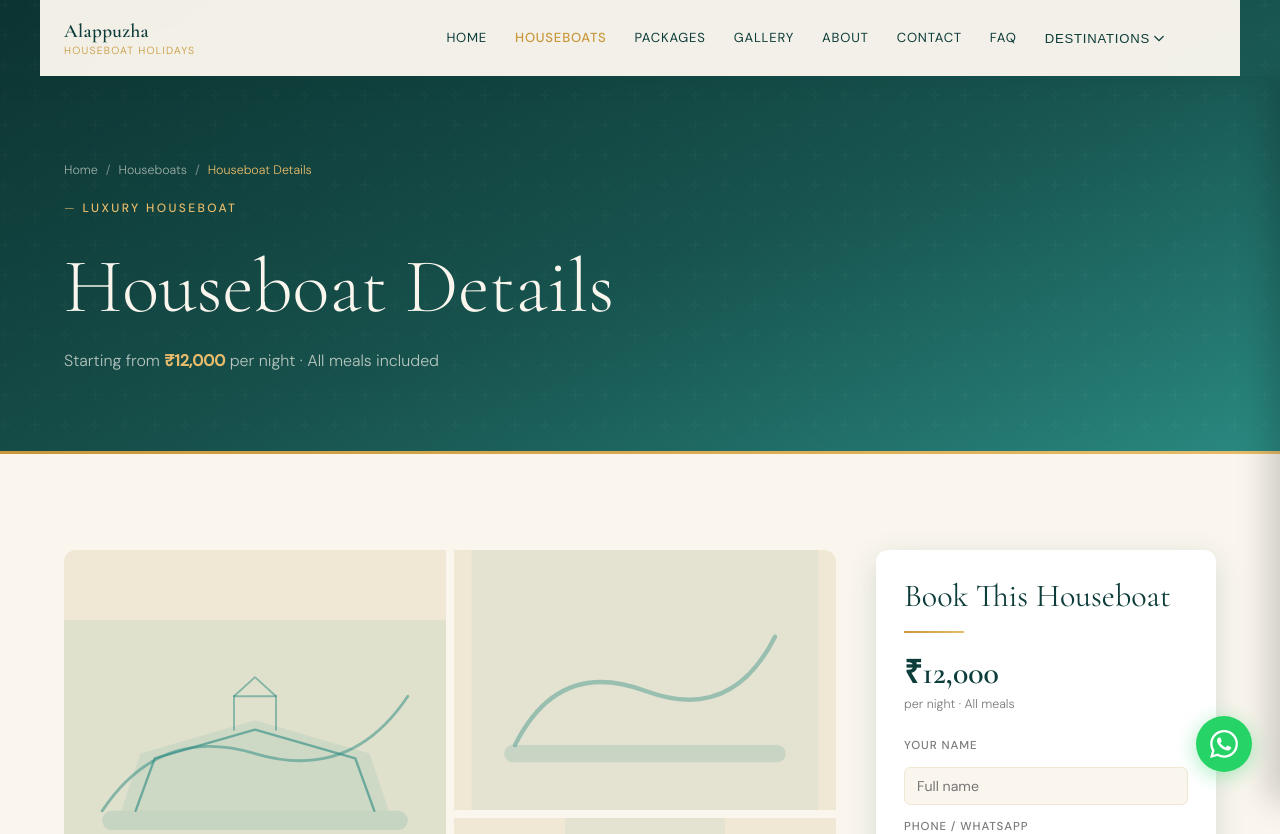
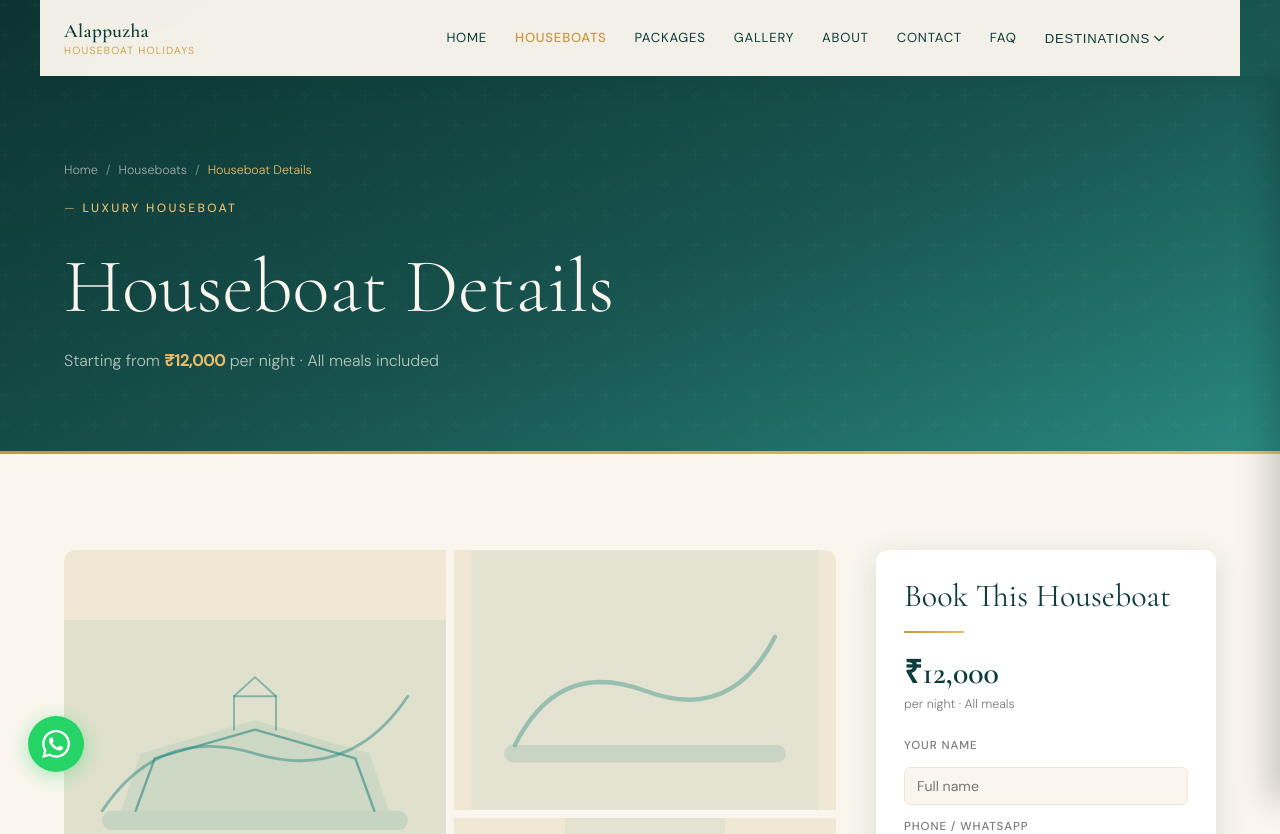
Before and after one commit to Appu1438/Alleppy-Houseboat, a React (Vite) app: page /houseboats/1 in a window 1280 px wide. Shown: the top 834 px of the page. Built offline with nearby package versions, Linux system fonts and the light colour scheme; a web font is replaced by a local one.

Commit message:
back to top function

```diff
--- /dev/null
+++ b/src/components/backToTop/BackToTop.jsx
@@ -0,0 +1,52 @@
+import { useEffect, useState } from "react";
+import "./backToTop.css";
+
+export default function BackToTop() {
+  const [visible, setVisible] = useState(false);
+
+  useEffect(() => {
+    const toggleVisibility = () => {
+      setVisible(window.scrollY > 400);
+    };
+
+    window.addEventListener("scroll", toggleVisibility);
+
+    return () =>
+      window.removeEventListener(
+        "scroll",
+        toggleVisibility
+      );
+  }, []);
+
+  const scrollTop = () => {
+    window.scrollTo({
+      top: 0,
+      behavior: "smooth",
+    });
+  };
+
+  return (
+    <>
+      <button
+        className={`back-to-top ${visible ? "show" : ""
+          }`}
+        onClick={scrollTop}
+        aria-label="Back To Top"
+      >
+        ↑
+      </button>
+
+      <a
+        href="https://wa.me/917399200800?text=Hi%2C%20I%27d%20like%20to%20book%20a%20houseboat"
+        className="whatsapp-float"
+        target="_blank"
+        rel="noopener noreferrer"
+        aria-label="Chat on WhatsApp"
+      >
+        <svg viewBox="0 0 24 24" xmlns="http://www.w3.org/2000/svg">
+          <path d="M17.472 14.382c-.297-.149-1.758-.867-2.03-.967-.273-.099-.471-.148-.67.15-.197.297-.767.966-.94 1.164-.173.199-.347.223-.644.075-.297-.15-1.255-.463-2.39-1.475-.883-.788-1.48-1.761-1.653-2.059-.173-.297-.018-.458.13-.606.134-.133.298-.347.446-.52.149-.174.198-.298.298-.497.099-.198.05-.371-.025-.52-.075-.149-.669-1.612-.916-2.207-.242-.579-.487-.5-.669-.51-.173-.008-.371-.01-.57-.01-.198 0-.52.074-.792.372-.272.297-1.04 1.016-1.04 2.479 0 1.462 1.065 2.875 1.213 3.074.149.198 2.096 3.2 5.077 4.487.709.306 1.262.489 1.694.625.712.227 1.36.195 1.871.118.571-.085 1.758-.719 2.006-1.413.248-.694.248-1.289.173-1.413-.074-.124-.272-.198-.57-.347m-5.421 7.403h-.004a9.87 9.87 0 01-5.031-1.378l-.361-.214-3.741.982.998-3.648-.235-.374a9.86 9.86 0 01-1.51-5.26c.001-5.45 4.436-9.884 9.888-9.884 2.64 0 5.122 1.03 6.988 2.898a9.825 9.825 0 012.893 6.994c-.003 5.45-4.437 9.884-9.885 9.884m8.413-18.297A11.815 11.815 0 0012.05 0C5.495 0 .16 5.335.157 11.892c0 2.096.547 4.142 1.588 5.945L.057 24l6.305-1.654a11.882 11.882 0 005.683 1.448h.005c6.554 0 11.89-5.335 11.893-11.893a11.821 11.821 0 00-3.48-8.413z" />
+        </svg>
+      </a>
+    </>
+  );
+}
--- /dev/null
+++ b/src/components/backToTop/backToTop.css
@@ -0,0 +1,88 @@
+.back-to-top {
+  position: fixed;
+
+  right: 28px;
+  bottom: 28px;
+
+  width: 52px;
+  height: 52px;
+
+  border: none;
+  border-radius: 50%;
+
+  background: var(--gold);
+  color: white;
+
+  font-size: 22px;
+  font-weight: 700;
+
+  cursor: pointer;
+
+  display: flex;
+  align-items: center;
+  justify-content: center;
+
+  box-shadow: 0 10px 30px rgba(0, 0, 0, .15);
+
+  opacity: 0;
+  visibility: hidden;
+
+  transform: translateY(20px);
+
+  transition: all .3s ease;
+
+  z-index: 997;
+}
+
+.back-to-top.show {
+  opacity: 1;
+  visibility: visible;
+  transform: translateY(0);
+}
+
+.back-to-top:hover {
+  transform: translateY(-4px);
+  background: var(--gold-light);
+}
+
+@media (max-width:768px) {
+
+  .back-to-top {
+    width: 48px;
+    height: 48px;
+
+    right: 20px;
+    bottom: 28px;
+  }
+
+}
+
+/* ---------- WhatsApp Float ---------- */
+.whatsapp-float {
+  position: fixed;
+  bottom: 28px;
+  left: 28px;
+  z-index: 999;
+  width: 56px;
+  height: 56px;
+  background: #25D366;
+  border-radius: 50%;
+  display: flex;
+  align-items: center;
+  justify-content: center;
+  box-shadow: 0 4px 20px rgba(37, 211, 102, 0.4);
+  cursor: pointer;
+  transition: transform var(--dur) var(--ease), box-shadow var(--dur) var(--ease);
+  text-decoration: none;
+}
+
+.whatsapp-float:hover {
+  transform: scale(1.1);
+  box-shadow: 0 8px 30px rgba(37, 211, 102, 0.5);
+}
+
+.whatsapp-float svg {
+  width: 28px;
+  height: 28px;
+  fill: white;
+}
--- /dev/null
+++ b/src/components/scrollToTop/ScrollToTop.jsx
@@ -0,0 +1,15 @@
+import { useEffect } from "react";
+import { useLocation } from "react-router-dom";
+
+export default function ScrollToTop() {
+  const { pathname } = useLocation();
+
+  useEffect(() => {
+    window.scrollTo({
+      top: 0,
+      behavior: "smooth",
+    });
+  }, [pathname]);
+
+  return null;
+}
--- a/src/global.css
+++ b/src/global.css
@@ -256,29 +256,3 @@ img { max-width: 100%; height: auto; display: block; }
   .grid-2, .grid-3, .grid-4 { grid-template-columns: 1fr; }
   .container { padding: 0 16px; }
 }
-
-/* ---------- WhatsApp Float ---------- */
-.whatsapp-float {
-  position: fixed;
-  bottom: 28px;
-  right: 28px;
-  z-index: 999;
-  width: 56px;
-  height: 56px;
-  background: #25D366;
-  border-radius: 50%;
-  display: flex;
-  align-items: center;
-  justify-content: center;
-  box-shadow: 0 4px 20px rgba(37,211,102,0.4);
-  cursor: pointer;
-  transition: transform var(--dur) var(--ease), box-shadow var(--dur) var(--ease);
-  text-decoration: none;
-}
-
-.whatsapp-float:hover {
-  transform: scale(1.1);
-  box-shadow: 0 8px 30px rgba(37,211,102,0.5);
-}
-
-.whatsapp-float svg { width: 28px; height: 28px; fill: white; }
--- a/src/layout/MainLayout.jsx
+++ b/src/layout/MainLayout.jsx
@@ -1,28 +1,26 @@
 import { Outlet } from "react-router-dom";
 import Header from "../components/header/Header";
 import Footer from "../components/footer/Footer";
+import ScrollToTop from "../components/scrollToTop/ScrollToTop";
+import BackToTop from "../components/backToTop/BackToTop";
 
 export default function MainLayout() {
     return (
         <>
+            <ScrollToTop />
+
             <Header />
+
             <main>
+
                 <Outlet />
+
             </main>
+
             <Footer />
 
-            {/* WhatsApp Floating Button */}
-            <a
-                href="https://wa.me/919876543210?text=Hi%2C%20I%27d%20like%20to%20book%20a%20houseboat"
-                className="whatsapp-float"
-                target="_blank"
-                rel="noopener noreferrer"
-                aria-label="Chat on WhatsApp"
-            >
-                <svg viewBox="0 0 24 24" xmlns="http://www.w3.org/2000/svg">
-                    <path d="M17.472 14.382c-.297-.149-1.758-.867-2.03-.967-.273-.099-.471-.148-.67.15-.197.297-.767.966-.94 1.164-.173.199-.347.223-.644.075-.297-.15-1.255-.463-2.39-1.475-.883-.788-1.48-1.761-1.653-2.059-.173-.297-.018-.458.13-.606.134-.133.298-.347.446-.52.149-.174.198-.298.298-.497.099-.198.05-.371-.025-.52-.075-.149-.669-1.612-.916-2.207-.242-.579-.487-.5-.669-.51-.173-.008-.371-.01-.57-.01-.198 0-.52.074-.792.372-.272.297-1.04 1.016-1.04 2.479 0 1.462 1.065 2.875 1.213 3.074.149.198 2.096 3.2 5.077 4.487.709.306 1.262.489 1.694.625.712.227 1.36.195 1.871.118.571-.085 1.758-.719 2.006-1.413.248-.694.248-1.289.173-1.413-.074-.124-.272-.198-.57-.347m-5.421 7.403h-.004a9.87 9.87 0 01-5.031-1.378l-.361-.214-3.741.982.998-3.648-.235-.374a9.86 9.86 0 01-1.51-5.26c.001-5.45 4.436-9.884 9.888-9.884 2.64 0 5.122 1.03 6.988 2.898a9.825 9.825 0 012.893 6.994c-.003 5.45-4.437 9.884-9.885 9.884m8.413-18.297A11.815 11.815 0 0012.05 0C5.495 0 .16 5.335.157 11.892c0 2.096.547 4.142 1.588 5.945L.057 24l6.305-1.654a11.882 11.882 0 005.683 1.448h.005c6.554 0 11.89-5.335 11.893-11.893a11.821 11.821 0 00-3.48-8.413z" />
-                </svg>
-            </a>
+            <BackToTop />
+
         </>
 
     )
```
